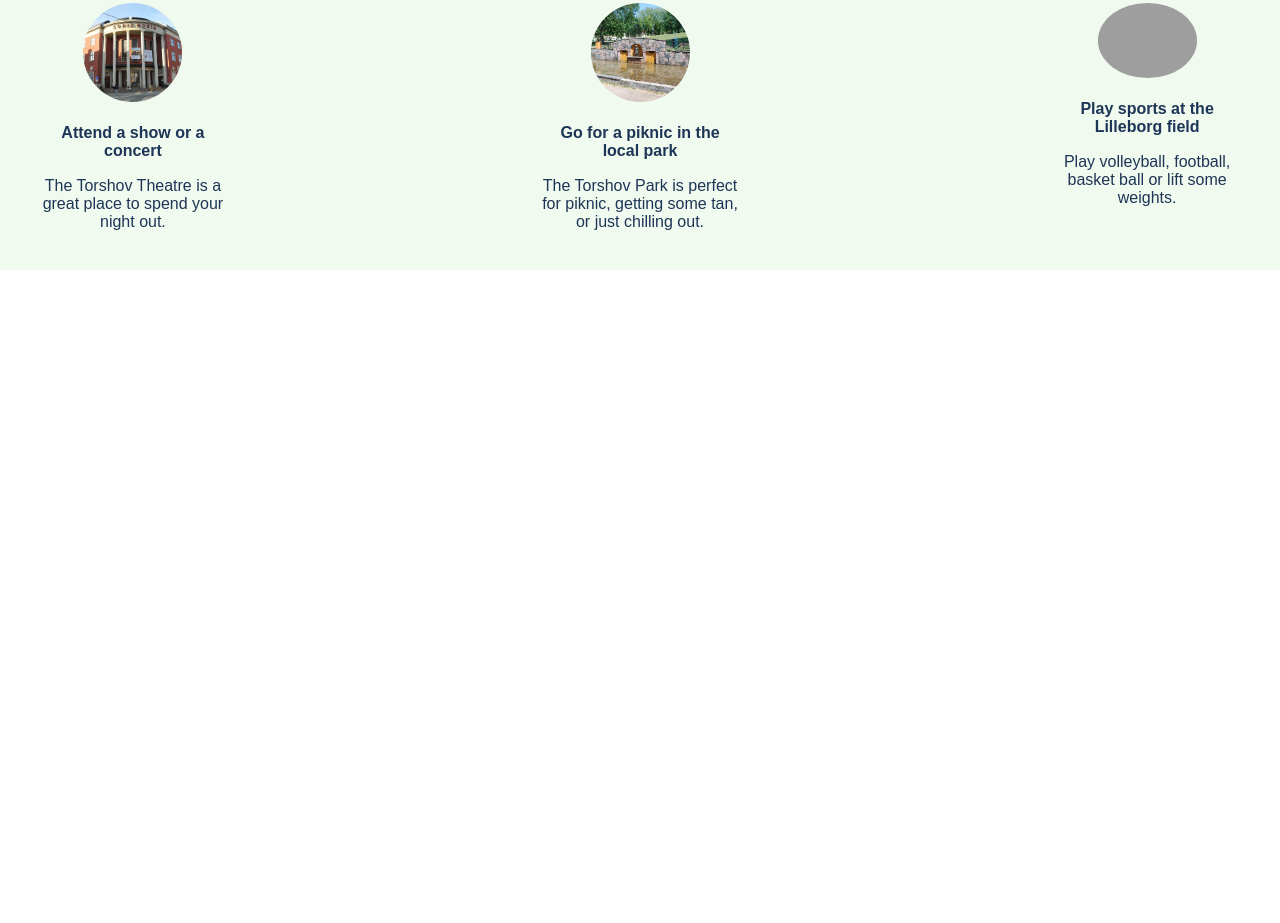
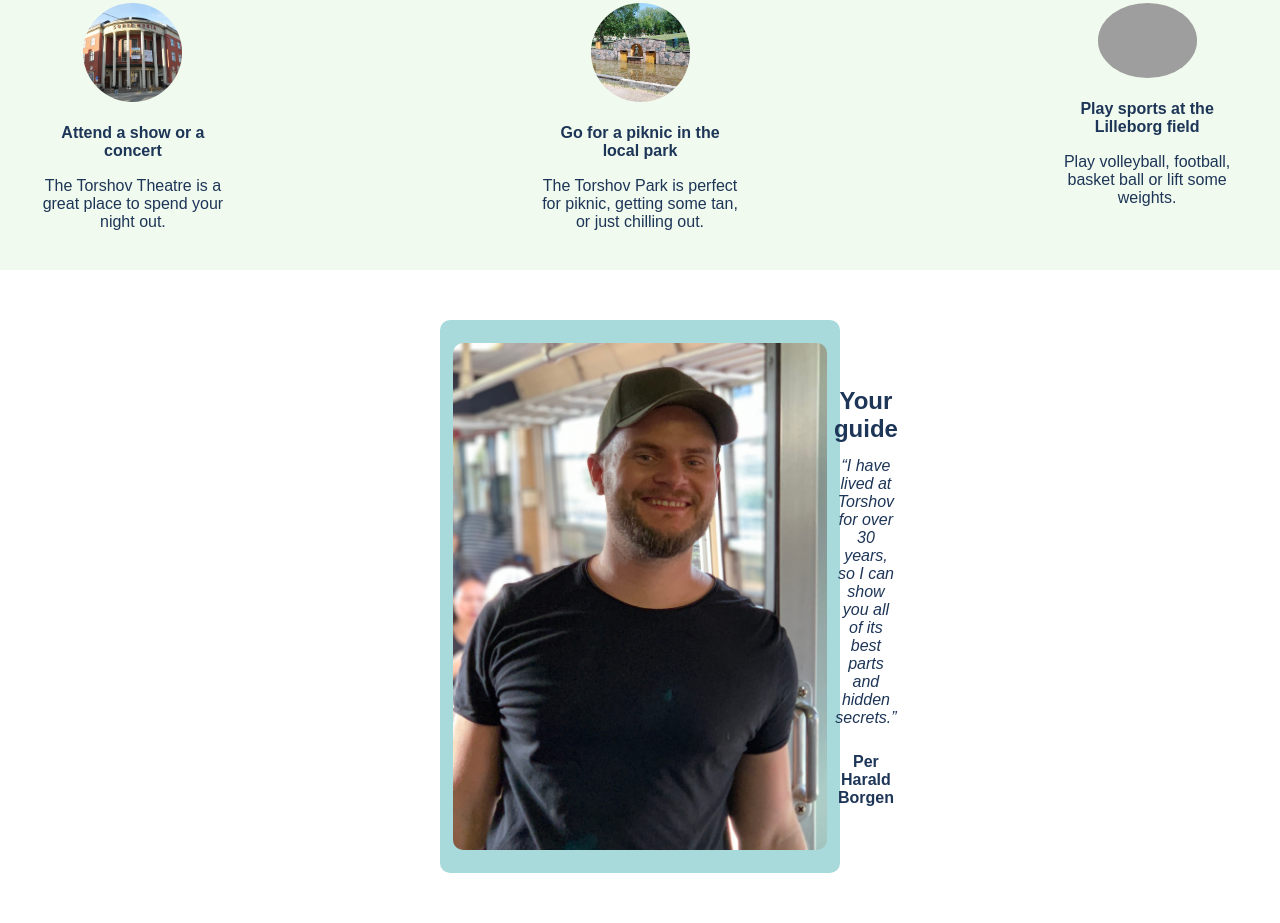
Before and after one commit to bluepersia/hometown-homepage, a website: page index.html in a window 1280 px wide. Shown: the part 485-1408 px from the top of the page. Before the commit the page ends 800 px from the top, so only its background shows below. Drawn offline with Linux system fonts and the light colour scheme; grey boxes are pictures that could not be loaded.

Commit message:
Add guide section

```diff
--- a/index.html
+++ b/index.html
@@ -13,6 +13,7 @@
     <!-- Blocks -->
     <link rel="stylesheet" href="src/css/blocks/hero/hero.css" />
     <link rel="stylesheet" href="src/css/blocks/activities/activities.css" />
+    <link rel="stylesheet" href="src/css/blocks/guide/guide.css" />
   </head>
   <body>
     <main>
@@ -67,6 +68,26 @@
           </li>
         </ul>
       </section>
+
+      <section class="guide">
+        <div class="guide__layout">
+          <div class="guide__inner">
+            <img
+              class="guide__img"
+              src="./assets/images/per.jpg"
+              alt="Ber Borgen on a bus, smiling"
+            />
+            <div class="guide__content">
+              <h2 class="guide__title">Your guide</h2>
+              <p class="guide__description">
+                “I have lived at Torshov for over 30 years, so I can show you
+                all of its best parts and hidden secrets.”
+              </p>
+              <p class="guide__name">Per Harald Borgen</p>
+            </div>
+          </div>
+        </div>
+      </section>
     </main>
   </body>
 </html>
--- /dev/null
+++ b/src/css/blocks/guide/guide.css
@@ -0,0 +1,40 @@
+.guide__layout {
+  padding: 3.125rem 2.12rem;
+}
+
+.guide__inner,
+.guide__img {
+  border-radius: var(--border-radius-100);
+}
+
+.guide__inner {
+  color: var(--color-dark-blue);
+  text-align: center;
+  max-width: 400px;
+  margin-inline: auto;
+  background-color: var(--color-light-blue);
+  display: flex;
+  justify-content: space-between;
+  align-items: center;
+  column-gap: 0.43rem;
+  padding: 1.43rem 0.81rem;
+}
+
+.guide__img,
+.guide__content {
+  flex-basis: 50%;
+}
+
+.guide__title {
+  font-size: var(--font-size-300);
+  margin-bottom: 0.875rem;
+}
+
+.guide__description {
+  font-style: italic;
+  margin-bottom: 1.6rem;
+}
+
+.guide__name {
+  font-weight: var(--font-weight-400);
+}
```
